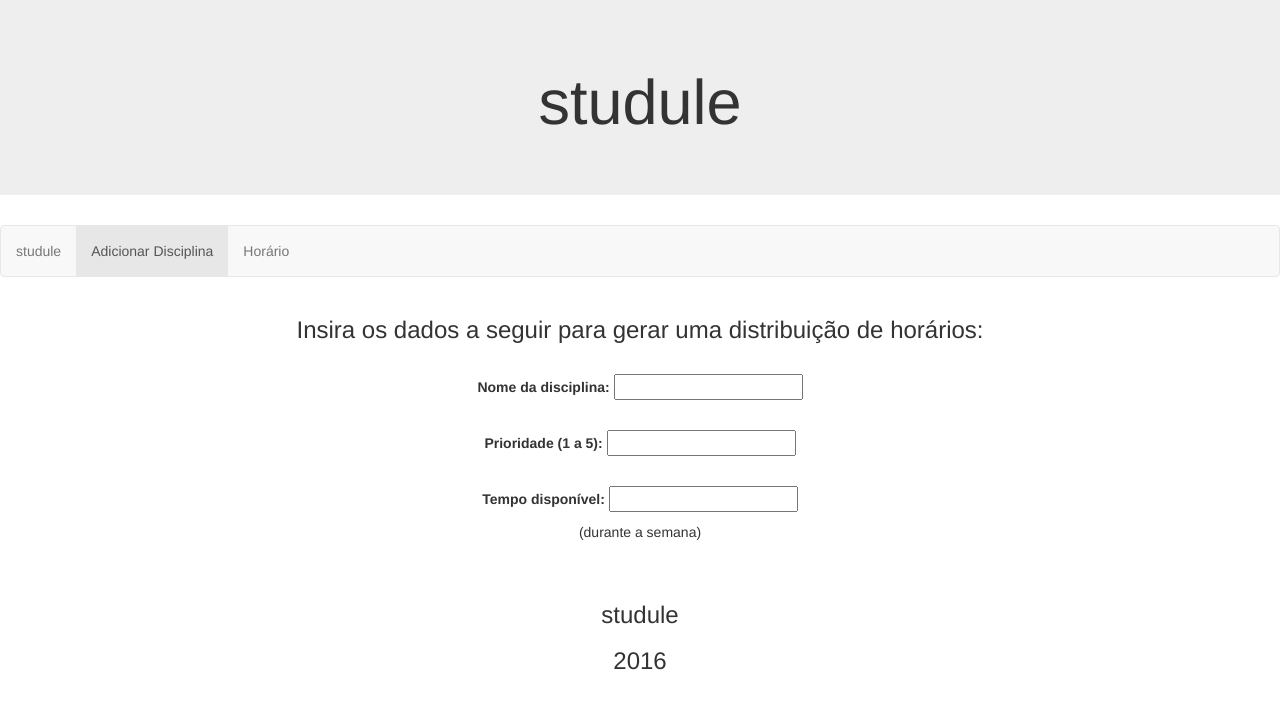
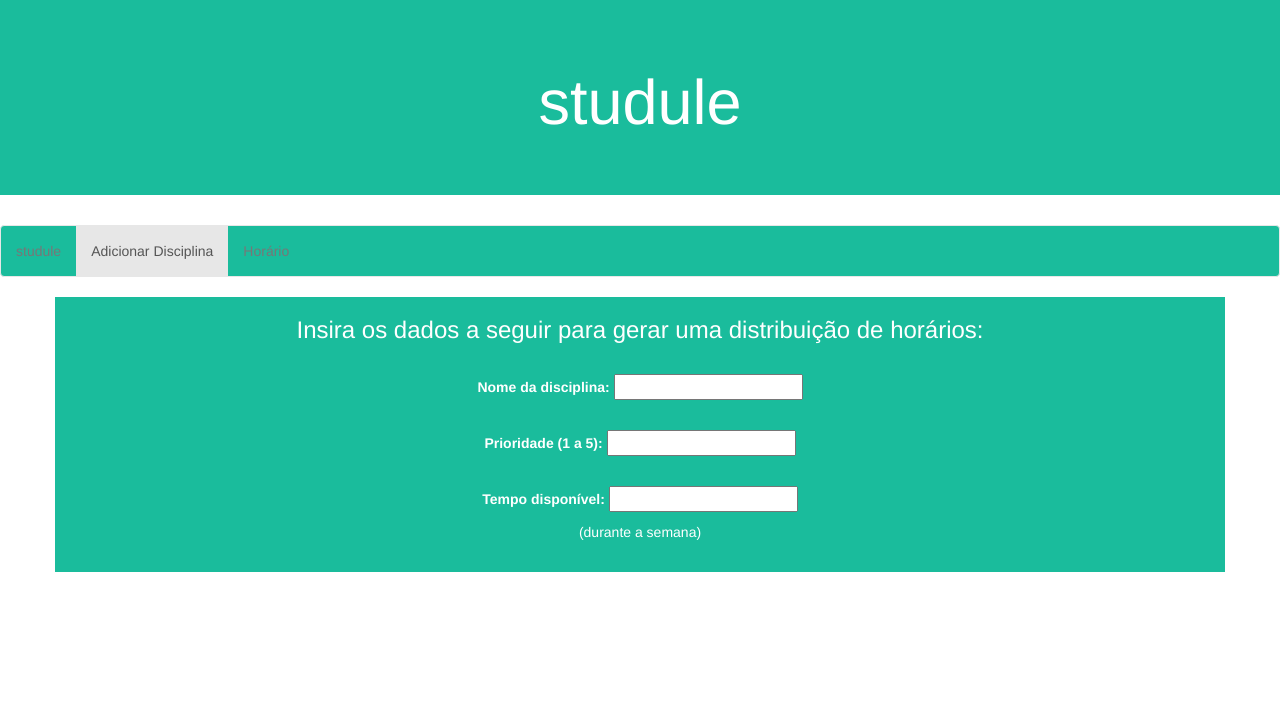
Before and after one commit to Abello966/studule, a plain HTML site: page index.html in a window 1280 px wide. Drawn offline with nearby package versions, Linux system fonts and the light colour scheme.

Commit message:
cores novas e inserção do formulário

```diff
--- a/index.html
+++ b/index.html
@@ -10,15 +10,25 @@
 	<script src="https://ajax.googleapis.com/ajax/libs/jquery/3.1.1/jquery.min.js"></script>
 	<script src="https://maxcdn.bootstrapcdn.com/bootstrap/3.3.7/js/bootstrap.min.js"></script>
 
+	<style>
+		.bg-1 {
+		    background-color:  #1abc9c; /* Green */
+		    color: #ffffff;
+		}
+		input{
+    		color: #12876f;
+		}
+	</style>
+
 </head>
 
 <body>
 
-	<div class="jumbotron text-center">
+	<div class="jumbotron bg-1 text-center">
 		<h1>studule</h1>
 	</div>
 
-	<nav class="navbar navbar-default">
+	<nav class="navbar bg-1  navbar-default">
 	  	<center>
 		    <ul class="nav navbar-nav">
 		    	<li><a href="studule.html"> studule </a></li>
@@ -30,34 +40,27 @@
 	</nav>
 
 	<center>
-	<div class="container">
-		<p>
+	<div class="container bg-1">
+		<form action="disciplinas.php">
+
 			<h3>Insira os dados a seguir para gerar uma distribuição de horários: </h3>
 			<br>
 
-  			<p> <strong>Nome da disciplina:</strong> <input type="text" id="disciplina" value=" "></p>
+  			<p> <strong>Nome da disciplina:</strong> <input bg-2 type="text" id="disciplina" value=" "></p>
   			<br>
 
-  			<p><strong> Prioridade (1 a 5): </strong><input type="text" id="prioridade" value=" "></p>
+  			<p><strong> Prioridade (1 a 5): </strong><input type="text" name="prioridade" value=" "></p>
   			<br>
 
 
-  			<p><strong> Tempo disponível: </strong><input type="text" id="tempo_conclusão2" value=" "></p>
+  			<p><strong> Tempo disponível: </strong><input type="text"  name="tempo_conclusão2" value=" "></p>
   			<p> (durante a semana) </p>
   			<br>
-  		</p>
+  		</form>
+
 	</div>
 	</center>
 
-	<div>
-		<footer>
-
-			<center>
-			<h3>studule<h3>
-			<p>2016</p>
-			</center>
-		</footer>
-	</div>
 
 </body>
 
```
Also changed, not shown: semana.html (+11 -14 lines), studule.html (+16 -11 lines).
